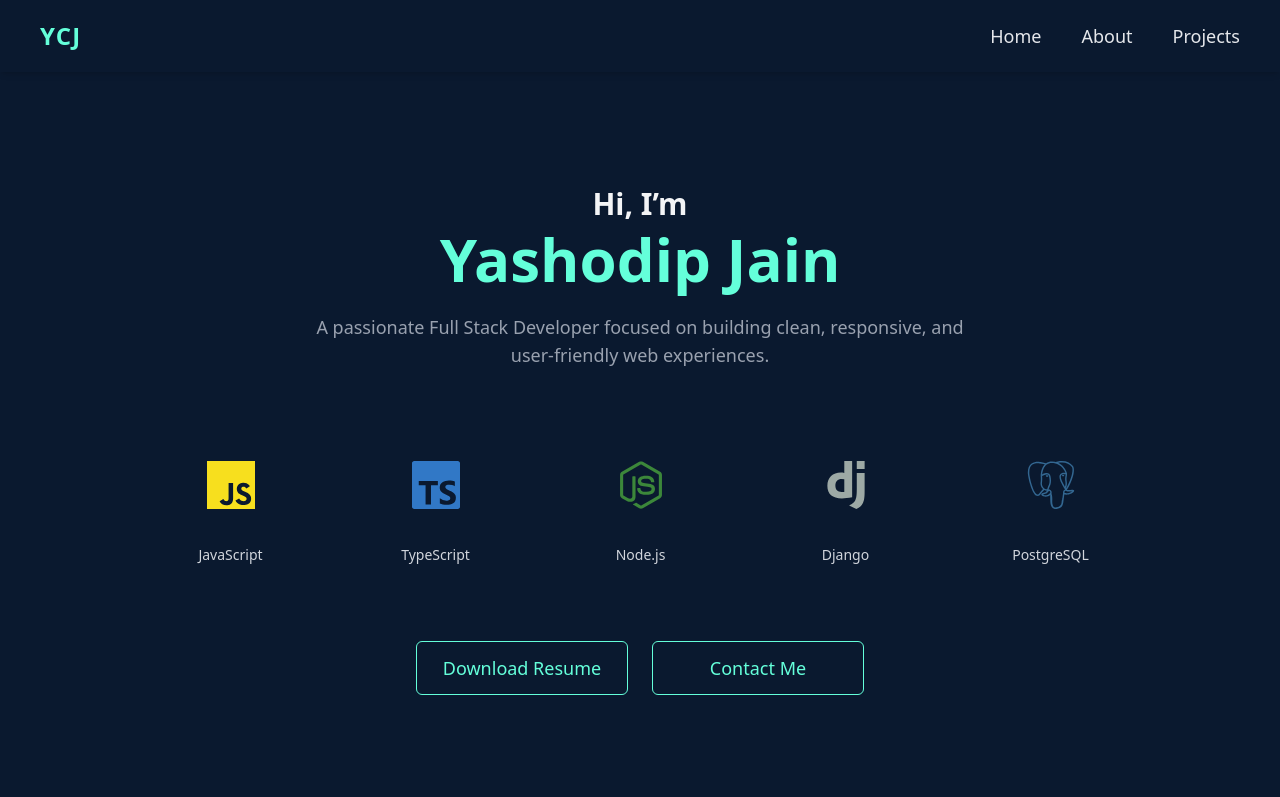
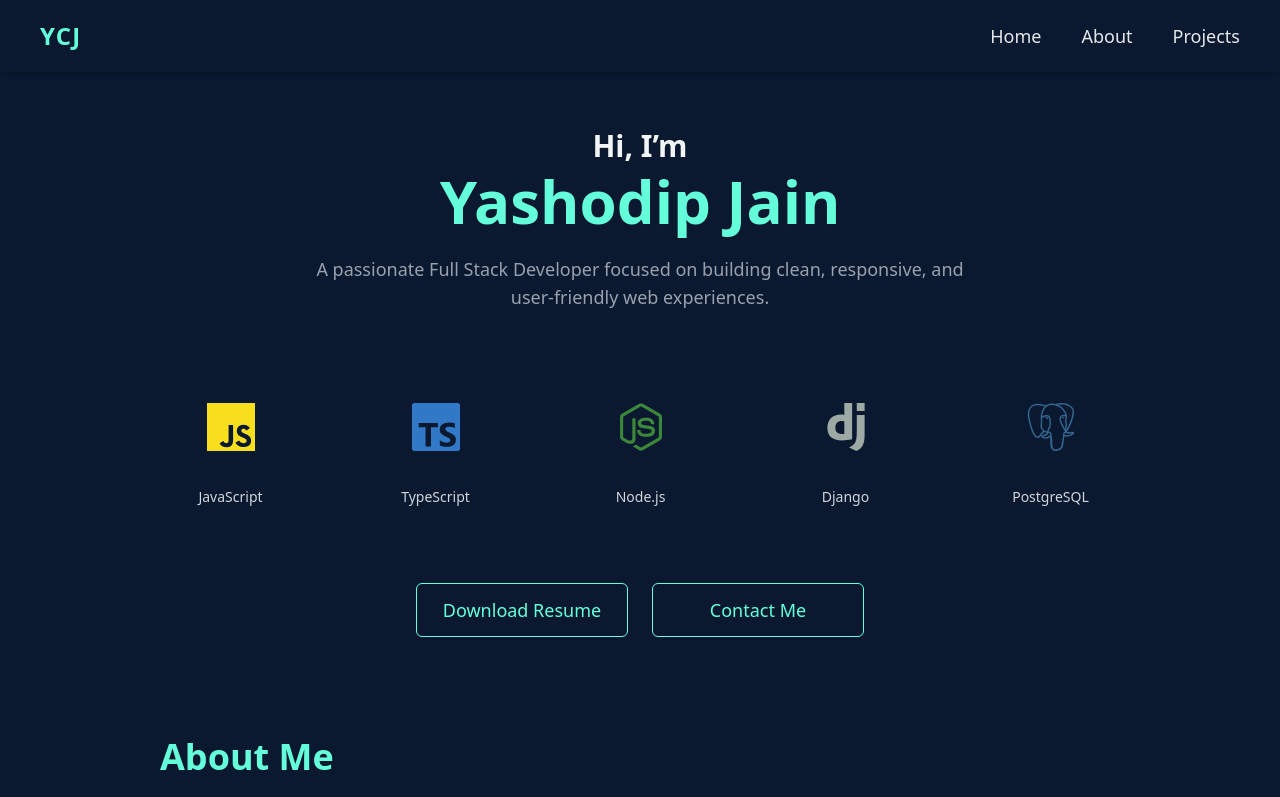
Before and after one commit to YASH0DIP/yashodip-jain-portfolio, a React (Vite) app: page / in a window 1280 px wide. Shown: the top 797 px of the page. Built offline with nearby package versions, Linux system fonts and the light colour scheme.

Commit message:
final review

```diff
--- a/src/components/Hero.tsx
+++ b/src/components/Hero.tsx
@@ -8,7 +8,7 @@ function Hero() {
   return (
     <section
       id="home"
-      className="min-h-screen flex flex-col justify-center items-center text-center gap-8 px-2"
+      className="flex flex-col justify-center items-center text-center gap-8 pt-22 px-2"
     >
       {/* Heading */}
       <div>
```
